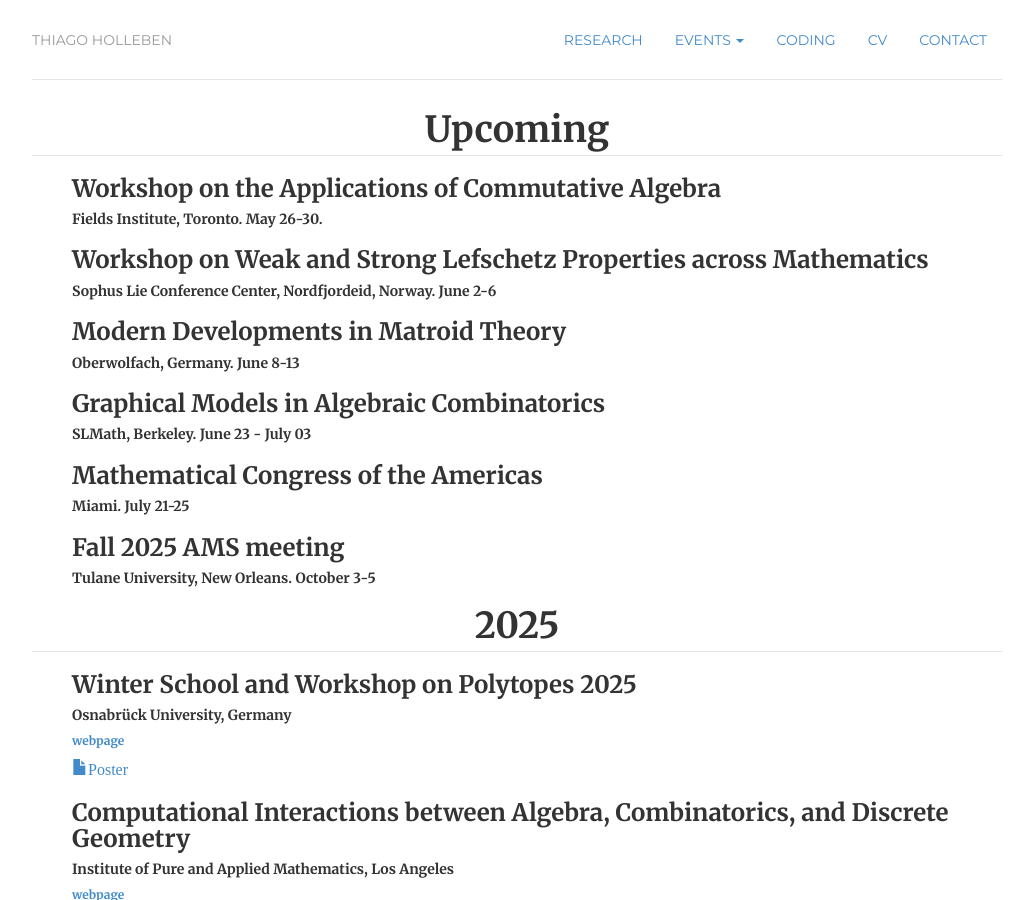
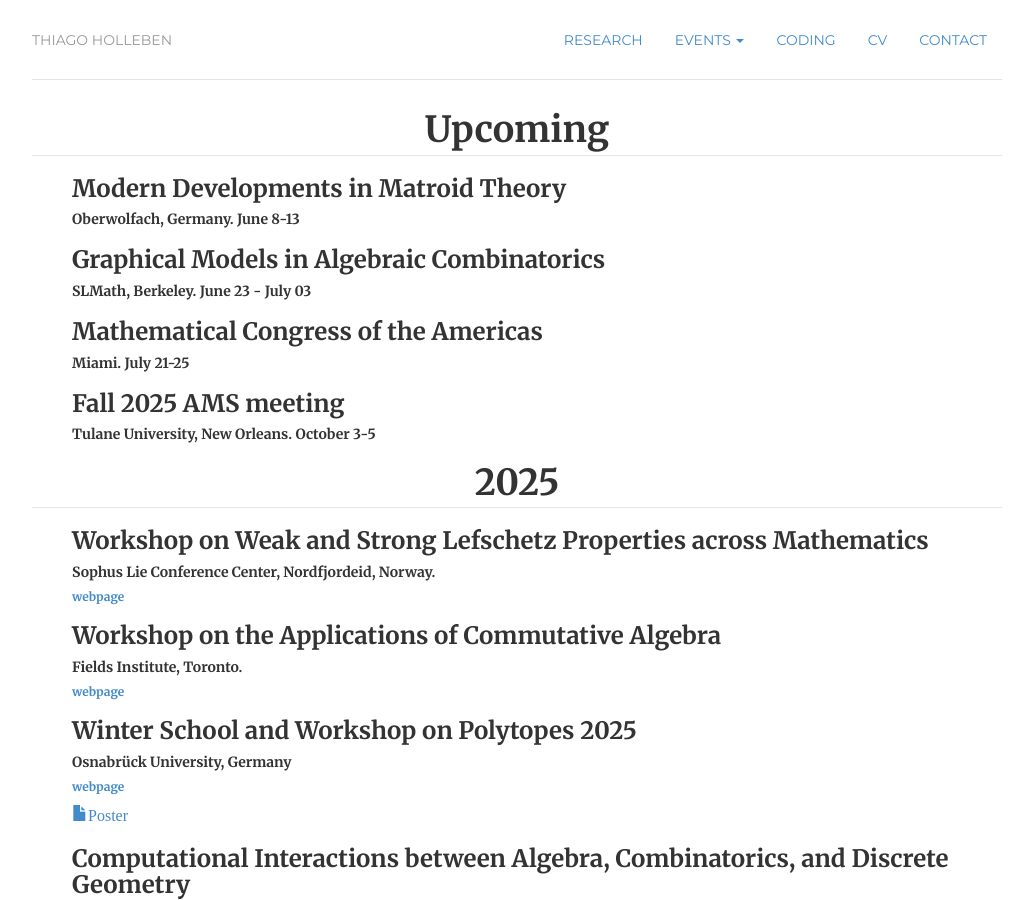
Before and after one commit to hollebenthiago/hollebenthiago.github.io, a Jekyll site: the page built from attended/index.html, in a window 1280 px wide and 900 px high. Shown: the whole window, without its empty margins (123-1156 px from the left). Built offline with Jekyll 4.4.1, drawn with Linux system fonts in a browser that asks for light colours.

Commit message:
lefschetz and application workshops updated

```diff
--- a/attended/index.html
+++ b/attended/index.html
@@ -11,22 +11,6 @@ description: Thiago Holleben is a PhD candidate at Dalhousie University.
 
     <div class="paper-list">
         <ul>
-            <li>
-                <h3>
-                    Workshop on the Applications of Commutative Algebra
-                </h3>
-                <h5>
-                    Fields Institute, Toronto. May 26-30.
-                </h5>
-            </li>
-            <li>
-                <h3>
-                    Workshop on Weak and Strong Lefschetz Properties across Mathematics
-                </h3>
-                <h5>
-                    Sophus Lie Conference Center, Nordfjordeid, Norway. June 2-6
-                </h5>
-            </li>
             <li>
                 <h3>
                     Modern Developments in Matroid Theory
@@ -65,6 +49,28 @@ description: Thiago Holleben is a PhD candidate at Dalhousie University.
 
     <div class="paper-list">
         <ul>
+            <li>
+                <h3>
+                    Workshop on Weak and Strong Lefschetz Properties across Mathematics
+                </h3>
+                <h5>
+                    Sophus Lie Conference Center, Nordfjordeid, Norway.
+                </h5>
+                <h6>
+                    <a href="https://lefschetz2025.uken.krakow.pl/">webpage</a>
+                </h6>
+            </li>
+            <li>
+                <h3>
+                    Workshop on the Applications of Commutative Algebra
+                </h3>
+                <h5>
+                    Fields Institute, Toronto.
+                </h5>
+                <h6>
+                    <a href="http://www.fields.utoronto.ca/activities/24-25/commutative-algebra-applications">webpage</a>
+                </h6>
+            </li>
             <li>
                 <h3>
                     Winter School and Workshop on Polytopes 2025
```
